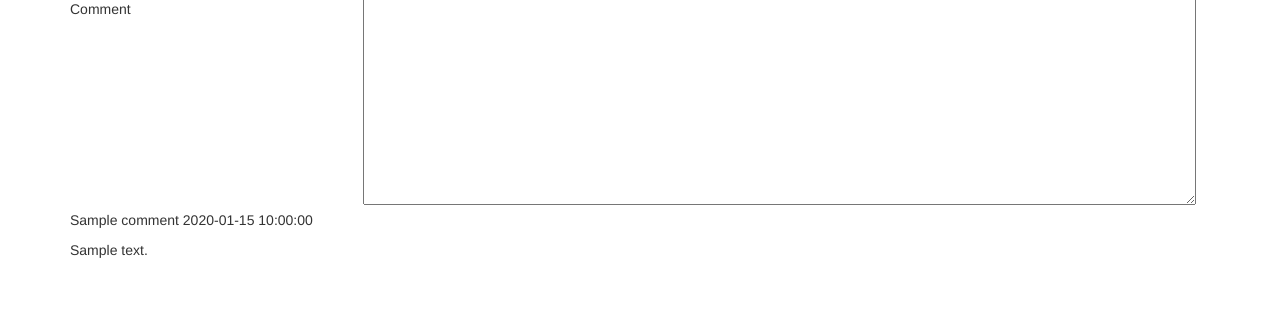
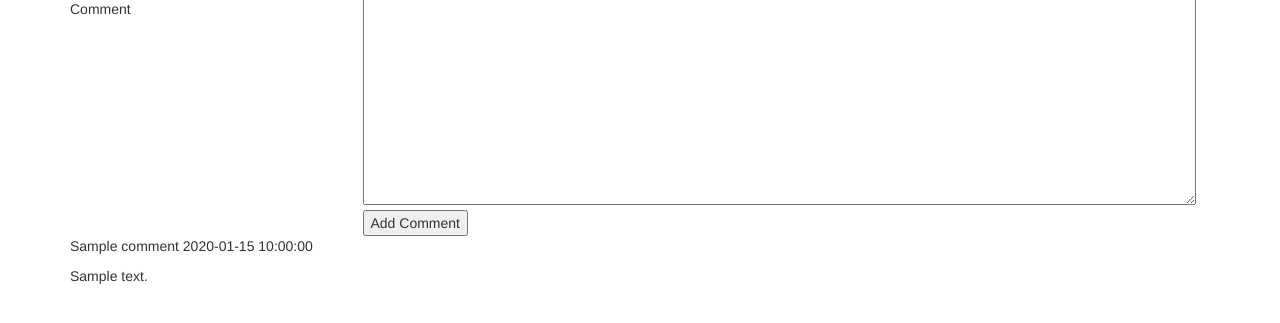
Before and after one commit to teerstudio/goldflower, a PHP site: page /detail.php?pid=1 in a window 1280 px wide. Shown: the part 321-644 px from the top of the page. Run offline with PHP 8.4, Linux system fonts and the light colour scheme; tables that the repository leaves empty or names only in its code hold one stand-in row (values such as "Sample post"); grey boxes marked "Sample" are stand-in pictures; some libraries are stand-ins or nearby versions.

Commit message:
add comment button

```diff
--- a/detail.php
+++ b/detail.php
@@ -56,6 +56,7 @@
             <div class="col-lg-9 col-md-9">
             <form action="detail.php" method="post">
               <textarea name="message" cols="100" rows="10"></textarea>
+              <input type="submit" value="Add Comment" />
             </form>
             </div>
           </div>
```
